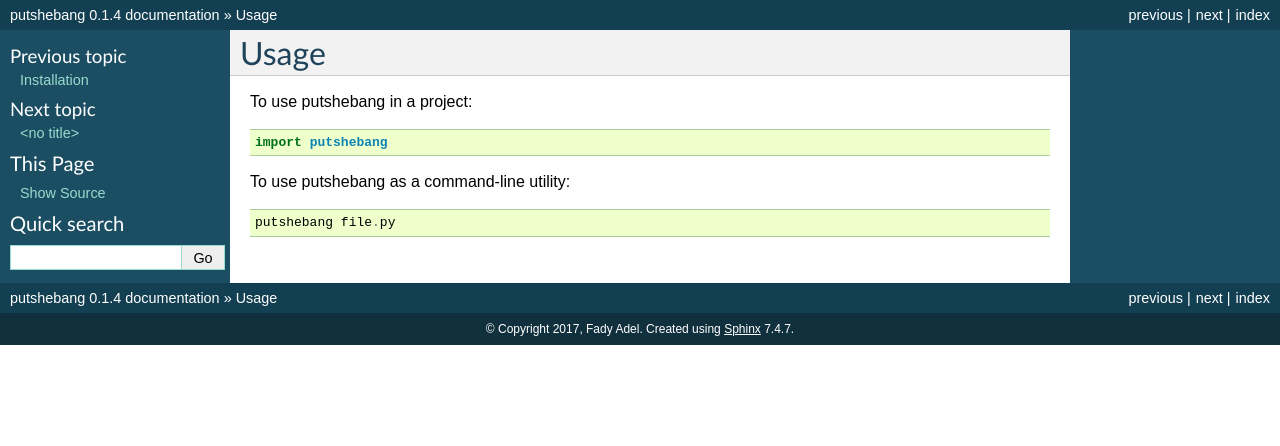
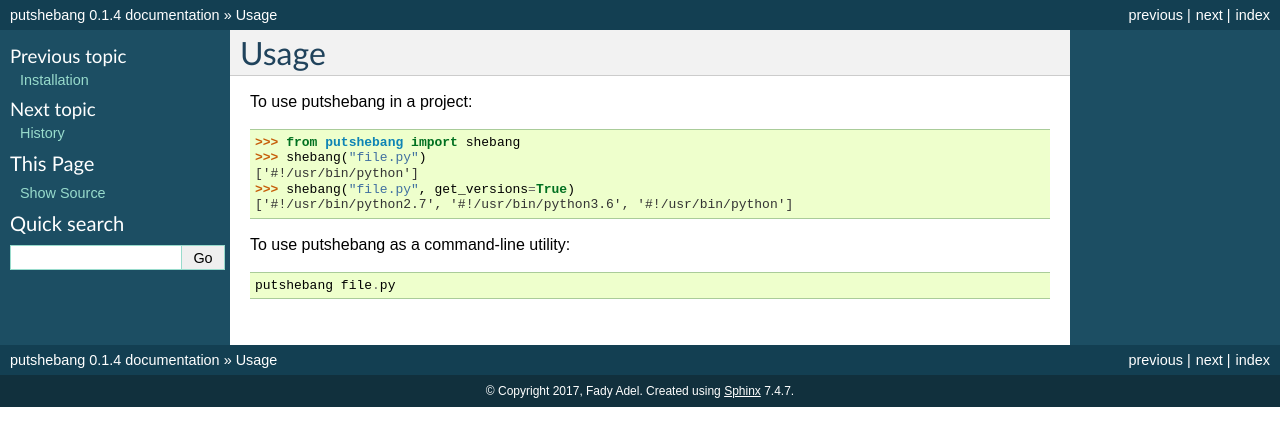
Before and after one commit to f64u/putshebang, a Sphinx documentation site: the page built from docs/usage.rst, in a window 1280 px wide. Shown: the top 446 px of the page. Built offline with Sphinx 7.4.7, drawn with Linux system fonts in a browser that asks for light colours; pages that are not in the unit, such as notebooks, are missing from menus.

Commit message:
modified doc

```diff
--- a/docs/contributing.rst
+++ /dev/null
@@ -1 +0,0 @@
-.. include:: ../CONTRIBUTING.rst
--- a/docs/index.rst
+++ b/docs/index.rst
@@ -10,7 +10,6 @@
    installation
    usage
    modules
-   contributing
    history
 
 Indices and tables
--- a/docs/usage.rst
+++ b/docs/usage.rst
@@ -4,7 +4,11 @@
 
 To use putshebang in a project::
 
-    import putshebang
+    >>> from putshebang import shebang
+    >>> shebang("file.py")
+    ['#!/usr/bin/python']
+    >>> shebang("file.py", get_versions=True)
+    ['#!/usr/bin/python2.7', '#!/usr/bin/python3.6', '#!/usr/bin/python']
 
 To use putshebang as a command-line utility::
 
```
